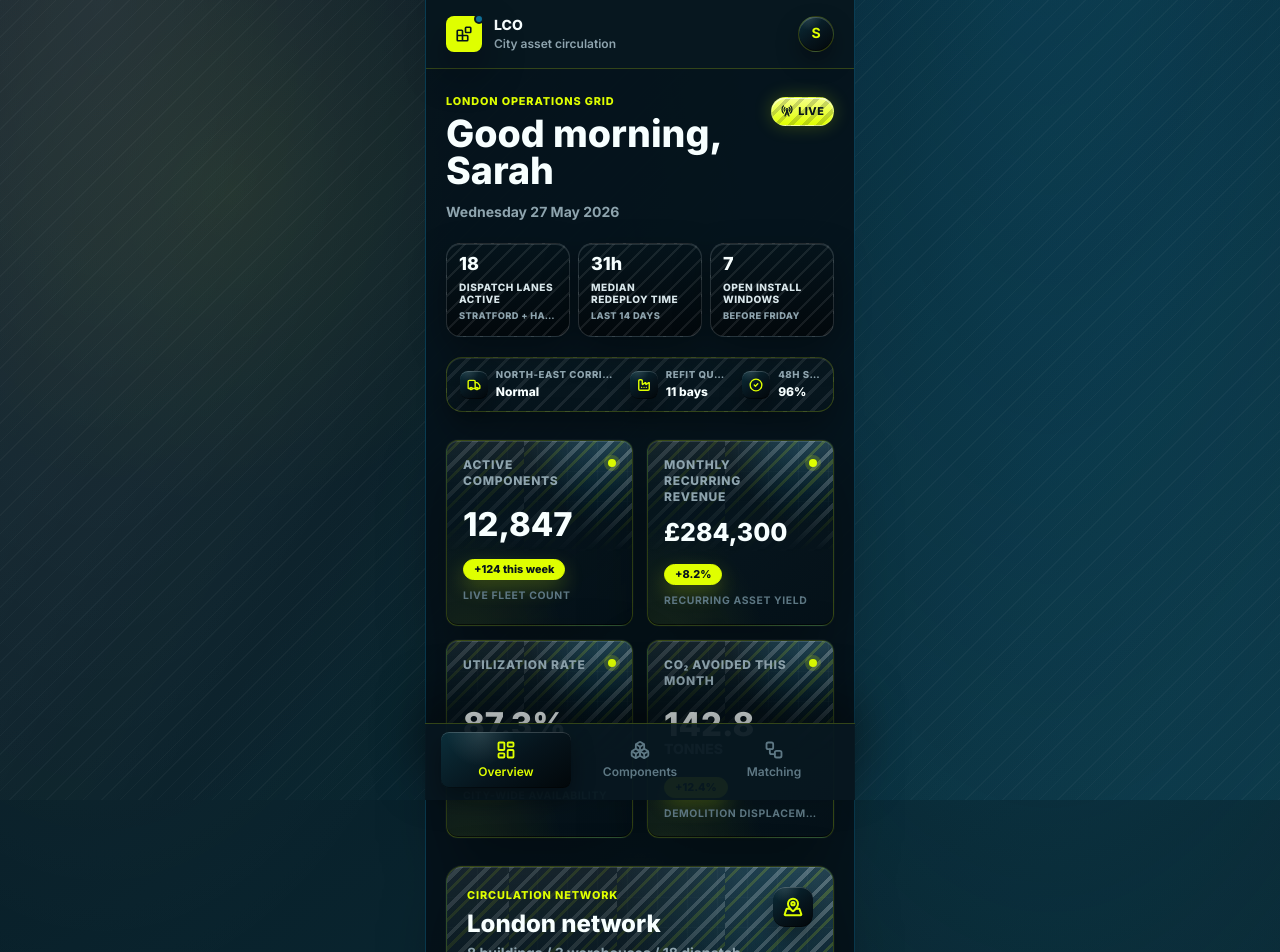
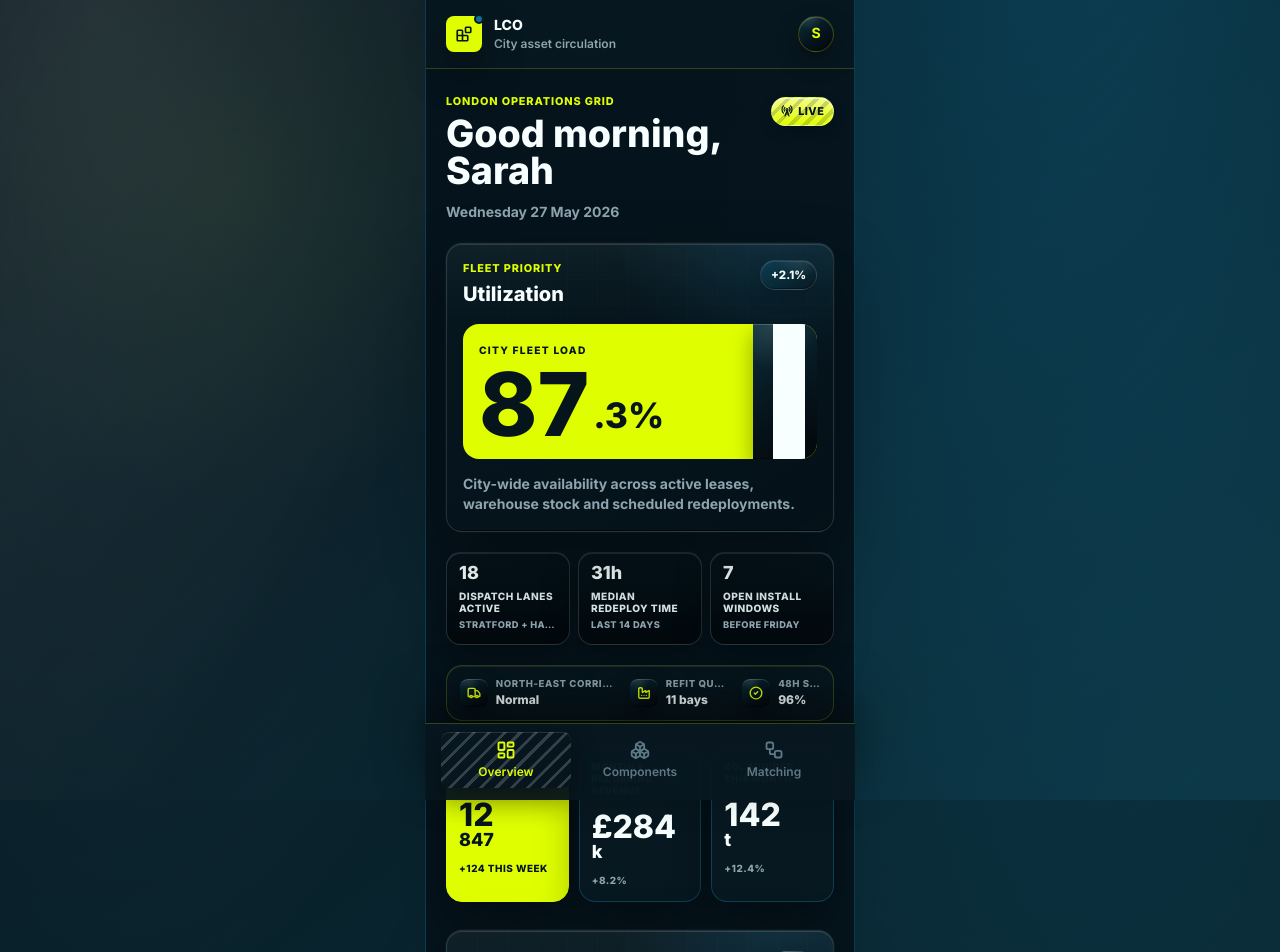
Before and after one commit to opqxxxpqo/london-component-operator-demo, a React (Vite) app: page /overview in a window 1280 px wide. Shown: the top 952 px of the page. Built offline with nearby package versions, Linux system fonts and the light colour scheme.

Commit message:
Tune motorsport visual rhythm

```diff
--- a/src/components/BottomNav.jsx
+++ b/src/components/BottomNav.jsx
@@ -18,7 +18,7 @@ export default function BottomNav() {
             className={({ isActive }) =>
               [
                 'flex flex-col items-center justify-center gap-1 rounded-lg px-2 py-2 text-xs font-semibold transition-colors',
-                isActive ? 'bg-[#06141C] text-accent' : 'text-faint',
+                isActive ? 'active-tab' : 'text-faint',
               ].join(' ')
             }
           >
--- a/src/index.css
+++ b/src/index.css
@@ -62,10 +62,9 @@ button {
   pointer-events: none;
   content: '';
   background:
-    repeating-linear-gradient(135deg, rgba(247, 255, 255, 0.045) 0 1px, transparent 1px 13px),
     radial-gradient(circle at 18% 24%, rgba(223, 255, 0, 0.08), transparent 26%),
     linear-gradient(120deg, rgba(247, 255, 255, 0.08), transparent 36%, rgba(14, 111, 151, 0.18));
-  opacity: 0.72;
+  opacity: 0.62;
   mix-blend-mode: screen;
 }
 
@@ -77,11 +76,10 @@ button {
   position: relative;
   overflow: hidden;
   color: #f7ffff;
-  border: 1px solid rgba(223, 255, 0, 0.18);
+  border: 1px solid rgba(216, 230, 234, 0.14);
   background:
-    radial-gradient(ellipse at 86% -12%, rgba(14, 111, 151, 0.36), transparent 36%),
-    radial-gradient(ellipse at 10% 112%, rgba(223, 255, 0, 0.08), transparent 42%),
-    linear-gradient(145deg, rgba(8, 24, 32, 0.82), rgba(5, 17, 24, 0.78));
+    radial-gradient(ellipse at 86% -12%, rgba(14, 111, 151, 0.24), transparent 36%),
+    linear-gradient(145deg, rgba(8, 24, 32, 0.84), rgba(5, 17, 24, 0.8));
   backdrop-filter: blur(16px);
   box-shadow:
     inset 0 1px 0 rgba(247, 255, 255, 0.12),
@@ -97,20 +95,11 @@ button {
   content: '';
   background:
     linear-gradient(180deg, rgba(247, 255, 255, 0.12), transparent 34%),
-    repeating-linear-gradient(
-      135deg,
-      rgba(247, 255, 255, 0.26) 0 4px,
-      rgba(6, 20, 28, 0.1) 4px 9px,
-      rgba(223, 255, 0, 0.2) 9px 12px,
-      transparent 12px 20px
-    ),
     linear-gradient(90deg, rgba(247, 255, 255, 0.035) 1px, transparent 1px),
     linear-gradient(180deg, rgba(247, 255, 255, 0.025) 1px, transparent 1px);
-  background-position: 0 0, 100% 0, 0 0, 0 0;
-  background-size: auto, 108px 108px, 30px 30px, 30px 30px;
-  mask-image:
-    radial-gradient(ellipse at 100% 0%, rgba(0, 0, 0, 0.9), transparent 42%),
-    linear-gradient(180deg, rgba(0, 0, 0, 0.55), transparent 62%);
+  background-position: 0 0, 0 0, 0 0;
+  background-size: auto, 30px 30px, 30px 30px;
+  mask-image: linear-gradient(180deg, rgba(0, 0, 0, 0.35), transparent 62%);
 }
 
 .ops-section {
@@ -149,7 +138,6 @@ button {
   border: 1px solid rgba(247, 255, 255, 0.2);
   border-radius: 999px;
   background:
-    repeating-linear-gradient(135deg, rgba(6, 20, 28, 0.18) 0 4px, transparent 4px 10px),
     linear-gradient(180deg, rgba(246, 255, 139, 0.98), rgba(223, 255, 0, 0.92)),
     #dfff00;
   color: #06141c;
@@ -157,8 +145,48 @@ button {
   font-weight: 800;
   letter-spacing: 0.04em;
   padding: 0.32rem 0.55rem;
-  box-shadow: inset 0 1px 0 rgba(247, 255, 255, 0.7), 0 0 18px rgba(223, 255, 0, 0.22);
+  box-shadow: inset 0 1px 0 rgba(247, 255, 255, 0.7), 0 6px 14px rgba(0, 0, 0, 0.18);
   text-transform: uppercase;
+}
+
+.livery-chip {
+  background:
+    repeating-linear-gradient(135deg, rgba(6, 20, 28, 0.18) 0 4px, transparent 4px 10px),
+    linear-gradient(180deg, rgba(246, 255, 139, 0.98), rgba(223, 255, 0, 0.92)),
+    #dfff00;
+}
+
+.active-tab,
+.livery-panel {
+  border-color: rgba(223, 255, 0, 0.28) !important;
+}
+
+.active-tab {
+  position: relative;
+  overflow: hidden;
+  color: #dfff00;
+  background:
+    repeating-linear-gradient(135deg, rgba(247, 255, 255, 0.18) 0 3px, transparent 3px 11px),
+    linear-gradient(145deg, #081820, #06141c) !important;
+  box-shadow: inset 0 1px 0 rgba(247, 255, 255, 0.12), 0 12px 28px rgba(0, 0, 0, 0.38);
+}
+
+.livery-panel::before {
+  background:
+    linear-gradient(180deg, rgba(247, 255, 255, 0.11), transparent 32%),
+    repeating-linear-gradient(
+      135deg,
+      rgba(247, 255, 255, 0.24) 0 4px,
+      rgba(6, 20, 28, 0.1) 4px 9px,
+      rgba(223, 255, 0, 0.18) 9px 12px,
+      transparent 12px 20px
+    ),
+    linear-gradient(90deg, rgba(247, 255, 255, 0.035) 1px, transparent 1px);
+  background-position: 0 0, 100% 0, 0 0;
+  background-size: auto, 112px 112px, 30px 30px;
+  mask-image:
+    radial-gradient(ellipse at 100% 0%, rgba(0, 0, 0, 0.92), transparent 44%),
+    linear-gradient(180deg, rgba(0, 0, 0, 0.55), transparent 64%);
 }
 
 .eta-pill {
@@ -180,7 +208,6 @@ button {
   border: 1px solid rgba(216, 230, 234, 0.16);
   border-radius: 0.9rem;
   background:
-    repeating-linear-gradient(135deg, rgba(247, 255, 255, 0.08) 0 2px, transparent 2px 12px),
     linear-gradient(180deg, rgba(5, 20, 28, 0.98), rgba(2, 8, 12, 0.98));
   box-shadow: inset 0 1px 0 rgba(247, 255, 255, 0.12), 0 14px 34px rgba(0, 0, 0, 0.34);
 }
@@ -235,7 +262,6 @@ button {
   border: 1px solid rgba(223, 255, 0, 0.2);
   border-radius: 1rem;
   background:
-    repeating-linear-gradient(135deg, rgba(247, 255, 255, 0.08) 0 3px, transparent 3px 14px),
     linear-gradient(180deg, #081820, #06141c);
   padding: 0.72rem 0.8rem;
   box-shadow: inset 0 1px 0 rgba(247, 255, 255, 0.1), 0 14px 30px rgba(0, 0, 0, 0.32);
--- a/src/pages/Matching.jsx
+++ b/src/pages/Matching.jsx
@@ -54,7 +54,7 @@ export default function Matching() {
               Matching
             </h1>
           </div>
-          <span className="asset-chip mt-1">
+          <span className="asset-chip livery-chip mt-1">
             <Radar size={12} strokeWidth={2.5} />
             Active
           </span>
@@ -251,7 +251,7 @@ export default function Matching() {
 
 function DispatchRoute({ active }) {
   return (
-    <div className="ops-card rounded-2xl p-4">
+    <div className="ops-card livery-panel rounded-2xl p-4">
       <div className="ops-section space-y-3">
         <div className="flex items-center justify-between gap-3">
           <p className="text-[0.62rem] font-black uppercase tracking-[0.07em] text-faint">
--- a/src/pages/Overview.jsx
+++ b/src/pages/Overview.jsx
@@ -20,7 +20,6 @@ import {
   XAxis,
   YAxis,
 } from 'recharts';
-import MetricCard from '../components/MetricCard.jsx';
 import {
   activities,
   kpis,
@@ -40,6 +39,8 @@ const activityIcons = {
 };
 
 export default function Overview() {
+  const utilizationMetric = kpis.find((metric) => metric.label === 'Utilization Rate');
+  const supportMetrics = kpis.filter((metric) => metric.label !== 'Utilization Rate');
   const dateLabel = new Intl.DateTimeFormat('en-GB', {
     weekday: 'long',
     day: 'numeric',
@@ -58,11 +59,13 @@ export default function Overview() {
             </h1>
             <p className="mt-3 text-sm font-bold text-muted">{dateLabel}</p>
           </div>
-          <span className="asset-chip mt-1">
+          <span className="asset-chip livery-chip mt-1">
             <RadioTower size={12} strokeWidth={2.4} />
             Live
           </span>
         </div>
+
+        <UtilizationHero metric={utilizationMetric} />
 
         <div className="grid grid-cols-3 gap-2">
           {operationsPulse.map((item) => (
@@ -88,10 +91,12 @@ export default function Overview() {
         </div>
       </section>
 
-      <section className="grid grid-cols-2 gap-3.5">
-        {kpis.map((metric) => (
-          <MetricCard key={metric.label} {...metric} />
-        ))}
+      <section className="space-y-3.5">
+        <div className="grid grid-cols-3 gap-2.5">
+          {supportMetrics.map((metric, index) => (
+            <RaceStat key={metric.label} metric={metric} featured={index === 0} />
+          ))}
+        </div>
       </section>
 
       <section className="ops-card rounded-2xl p-5">
@@ -207,6 +212,101 @@ export default function Overview() {
       </section>
     </div>
   );
+}
+
+function UtilizationHero({ metric }) {
+  const [whole, decimal] = splitUtilization(metric.value);
+
+  return (
+    <article className="ops-card rounded-2xl p-4">
+      <div className="ops-section space-y-4">
+        <div className="flex items-start justify-between gap-4">
+          <div>
+            <p className="ops-kicker">Fleet priority</p>
+            <h2 className="mt-1 text-xl font-black tracking-normal">
+              Utilization
+            </h2>
+          </div>
+          <span className="eta-pill bg-[#0E6F97]/30">
+            {metric.trend}
+          </span>
+        </div>
+        <div className="relative overflow-hidden rounded-2xl bg-accent px-4 py-5 text-[#06141C]">
+          <div className="absolute right-0 top-0 h-full w-16 bg-[#06141C]" />
+          <div className="absolute right-3 top-0 h-full w-8 bg-[#F7FFFF]" />
+          <div className="relative">
+            <p className="text-[0.64rem] font-black uppercase tracking-[0.12em]">
+              City fleet load
+            </p>
+            <div className="mt-3 flex items-end gap-1">
+              <span className="text-[5.5rem] font-black leading-[0.76] tracking-normal">
+                {whole}
+              </span>
+              <span className="pb-1 text-[2.2rem] font-black leading-none">
+                {decimal}
+              </span>
+            </div>
+          </div>
+        </div>
+        <p className="text-sm font-bold leading-5 text-muted">
+          {metric.signal} across active leases, warehouse stock and scheduled redeployments.
+        </p>
+      </div>
+    </article>
+  );
+}
+
+function RaceStat({ metric, featured }) {
+  const [primary, secondary] = splitStatValue(metric.value);
+
+  return (
+    <article
+      className={[
+        'min-h-[132px] rounded-2xl border px-3 py-3 shadow-soft',
+        featured
+          ? 'border-[#DFFF00] bg-accent text-[#06141C]'
+          : 'border-[#0E6F97]/45 bg-[#081820] text-ink',
+      ].join(' ')}
+    >
+      <p className={featured ? 'text-[0.58rem] font-black uppercase leading-3 tracking-[0.08em]' : 'text-[0.58rem] font-black uppercase leading-3 tracking-[0.08em] text-faint'}>
+        {metric.label}
+      </p>
+      <div className="mt-4">
+        <p className="text-[2rem] font-black leading-[0.82] tracking-normal">
+          {primary}
+        </p>
+        {secondary && (
+          <p className="mt-1 text-lg font-black leading-none">
+            {secondary}
+          </p>
+        )}
+      </div>
+      <p className={featured ? 'mt-3 text-[0.62rem] font-black uppercase tracking-[0.05em]' : 'mt-3 text-[0.62rem] font-black uppercase tracking-[0.05em] text-muted'}>
+        {metric.trend}
+      </p>
+    </article>
+  );
+}
+
+function splitUtilization(value) {
+  const match = value.match(/^(\d+)(.*)$/);
+  return match ? [match[1], match[2]] : [value, ''];
+}
+
+function splitStatValue(value) {
+  if (value === '12,847') {
+    return ['12', '847'];
+  }
+
+  if (value.startsWith('£')) {
+    return ['£284', 'k'];
+  }
+
+  if (value.includes('tonnes')) {
+    return ['142', 't'];
+  }
+
+  return [value, ''];
 }
 
 function CommandSignal({ icon: Icon, label, value }) {
```
